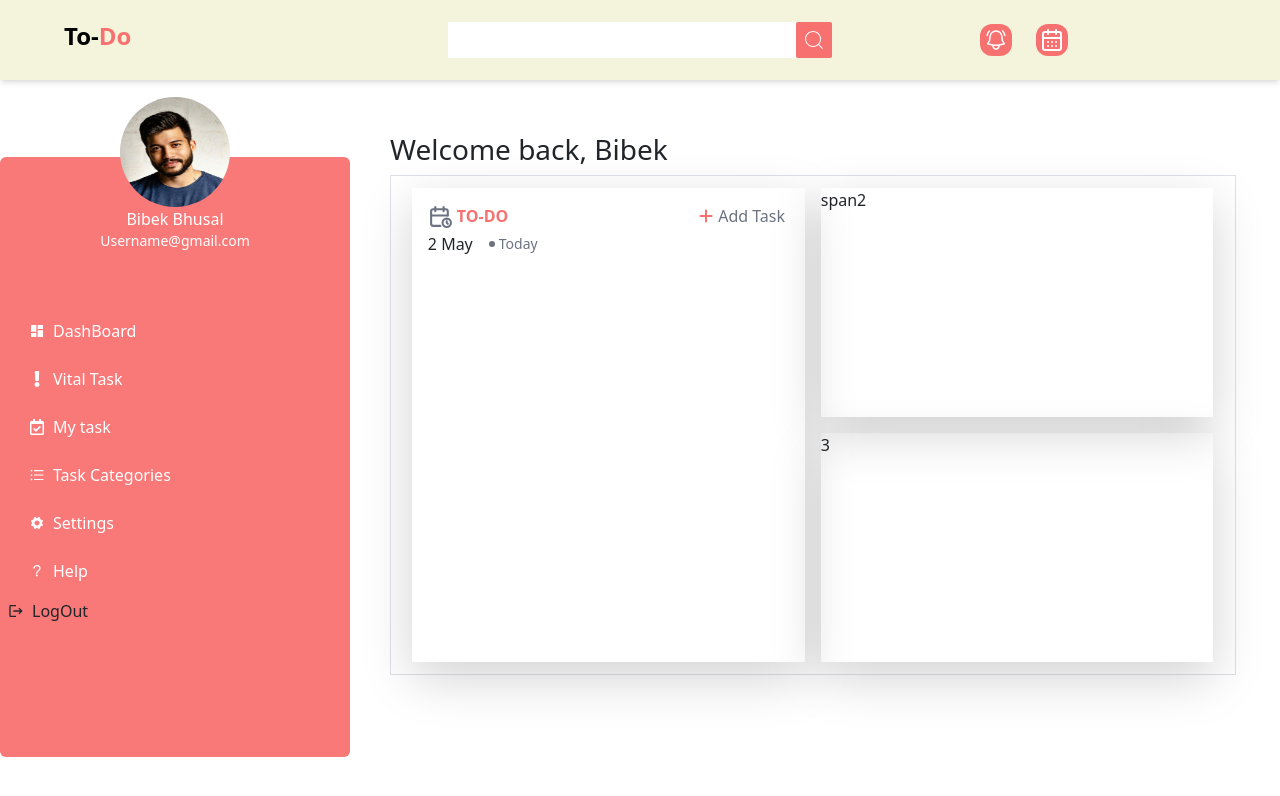
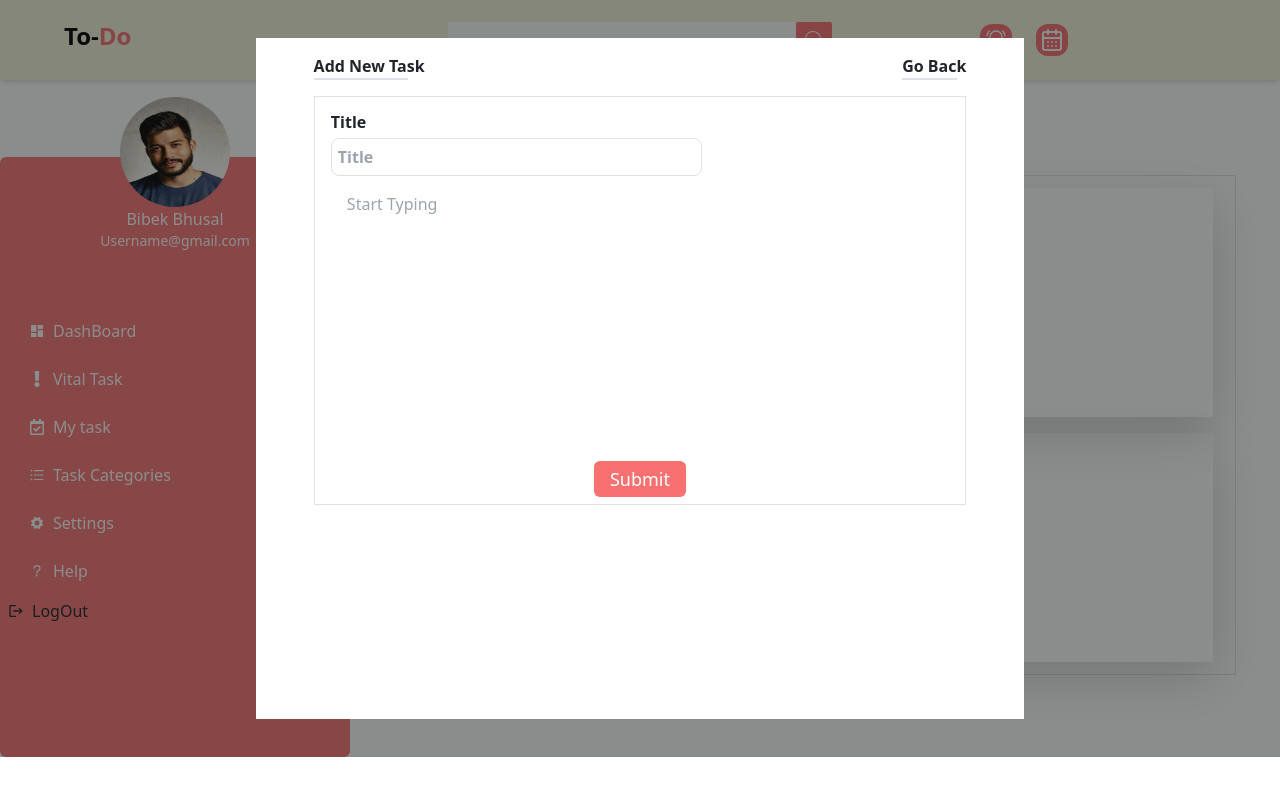
Before and after one commit to Birendra00000/TodoApp-using-MERN, a React (Create React App) app in the folder frontend1/: page / in a window 1280 px wide. Both pictures are taken after a click on the button "Add Task". Shown: the top 796 px of the page. Built offline with nearby package versions, Linux system fonts and the light colour scheme.

Commit message:
some new commit in frontend

```diff
--- /dev/null
+++ b/frontend1/src/components/todayTodo/AddTask.jsx
@@ -0,0 +1,22 @@
+import React, { useState } from "react";
+import { FaPlus } from "react-icons/fa6";
+import CreateTodoModal from "./CreateTodoModal";
+
+const AddTask = () => {
+  const [click, setClick] = useState(false);
+
+  return (
+    <>
+      <button
+        className="flex gap-1 items-center p-1 "
+        onClick={() => setClick(!click)}
+      >
+        <FaPlus className="text-red-400" />
+        <p className="mb-0 text-gray-500">Add Task</p>
+      </button>
+      {click && <CreateTodoModal />}
+    </>
+  );
+};
+
+export default AddTask;
--- /dev/null
+++ b/frontend1/src/components/todayTodo/CreateTodoModal.jsx
@@ -0,0 +1,116 @@
+import React, { useState } from "react";
+import "bootstrap/dist/css/bootstrap.min.css";
+import axios from "axios";
+import { ToastContainer, toast } from "react-toastify";
+import "react-toastify/dist/ReactToastify.css";
+import "./todayTodo.css";
+
+const CreateTodoModal = () => {
+  const [datas, setData] = useState({
+    title: "",
+    description: "",
+    Date: "",
+    priority: "",
+    todoImage: "",
+  });
+
+  const notifySuccess = (successmessage) => toast.success(successmessage);
+
+  const notifyError = (errorMessage) => toast.error(errorMessage);
+
+  const [error, setError] = useState("");
+
+  const handleChange = (e) => {
+    setData({
+      ...datas,
+      [e.target.name]: e.target.value,
+    });
+  };
+  console.log("data", datas.title.length);
+  console.log("data", datas.description.length);
+
+  const submitTodo = async (e) => {
+    e.preventDefault();
+    try {
+      const response = await axios.post(
+        "http://localhost:4000/api/todo",
+        datas
+      );
+      notifySuccess(response.data.message);
+    } catch (error) {
+      notifyError(error.response.data.message);
+    }
+  };
+
+  return (
+    <div className="main--container w-full h-full flex justify-center items-center">
+      <div className="w-[60%] h-[90%] bg-white">
+        <div className="flex w-full justify-center">
+          <div className="flex w-[85%] justify-between items-center py-3">
+            <span>
+              <p className="font-bold mb-0 bottom">Add New Task</p>
+              <span className="border border-rose-400 flex w-[85%]"></span>
+            </span>
+            <span>
+              <p className="font-semibold mb-0">Go Back</p>{" "}
+              <span className="border border-rose-400  flex w-[85%]"></span>
+            </span>
+          </div>
+        </div>
+        <div className="flex w-full justify-center">
+          <div className="flex w-[85%] h-[50%] justify-center items-center border border-gray-600">
+            {" "}
+            <form
+              className=" second--container w-[95%] h-full mt-[2%]  "
+              onSubmit={(e) => submitTodo(e)}
+            >
+              <div className="text-normal font-semibold flex flex-col gap-1">
+                <label for="title">Title </label>
+                <input
+                  type="text"
+                  className="  outline-none w-[60%]  p-[6px] border border-gray-600 rounded-lg"
+                  placeholder="Title"
+                  name="title"
+                  value={datas.title}
+                  onChange={handleChange}
+                />
+              </div>
+              <div className="">
+                <textarea
+                  id=""
+                  cols="30"
+                  rows="10"
+                  placeholder="Start Typing"
+                  className="border-none outline-none w-full p-3  resize-none"
+                  name="description"
+                  value={datas.description}
+                  onChange={handleChange}
+                />
+              </div>
+
+              <div className="flex items-center justify-center h-[50px] w-full">
+                <button
+                  className="text-lg text-white py-1 px-3 rounded-md bg-red-400"
+                  type="submit"
+                >
+                  Submit
+                </button>
+                <ToastContainer />
+              </div>
+            </form>
+          </div>
+        </div>
+        <div></div>
+      </div>
+    </div>
+  );
+};
+
+export default CreateTodoModal;
+{
+  /* {error && (
+        <>
+          <div className="flec justify-start text-red-700">{error}</div>
+        </>
+      )} */
+}
--- a/frontend1/src/components/todayTodo/HeaderToday.jsx
+++ b/frontend1/src/components/todayTodo/HeaderToday.jsx
@@ -1,8 +1,7 @@
 import React from "react";
 import { TbCalendarTime } from "react-icons/tb";
-import { FaPlus } from "react-icons/fa6";
+import AddTask from "./AddTask";
 const HeaderToday = () => {
-
   const today = new Date();
 
   // Array of month names
@@ -26,7 +25,6 @@ const HeaderToday = () => {
   const month = monthNames[today.getMonth()];
   console.log("dayd", today);
 
-
   return (
     <>
       {" "}
@@ -36,12 +34,8 @@ const HeaderToday = () => {
             <TbCalendarTime size={25} className="text-gray-500" />
             <p className="mb-0 text-red-400 font-semibold">TO-DO</p>
           </div>
-          <div>
-            <button className="flex gap-1 items-center p-1 ">
-              <FaPlus className="text-red-400" />
-              <p className="mb-0 text-gray-500">Add Task</p>
-            </button>
-          </div>
+
+          <AddTask />
         </div>
       </div>
       <div className="w-full flex justify-center">
--- /dev/null
+++ b/frontend1/src/components/todayTodo/todayTodo.css
@@ -0,0 +1,12 @@
+body {
+  position: relative;
+}
+
+.main--container {
+  position: absolute;
+  top: 0;
+  left: 0;
+  width: 100%;
+  height: 100%;
+  background-color: #1415157d;
+}
```
Lines whose indentation alone changed are shown as unchanged.
